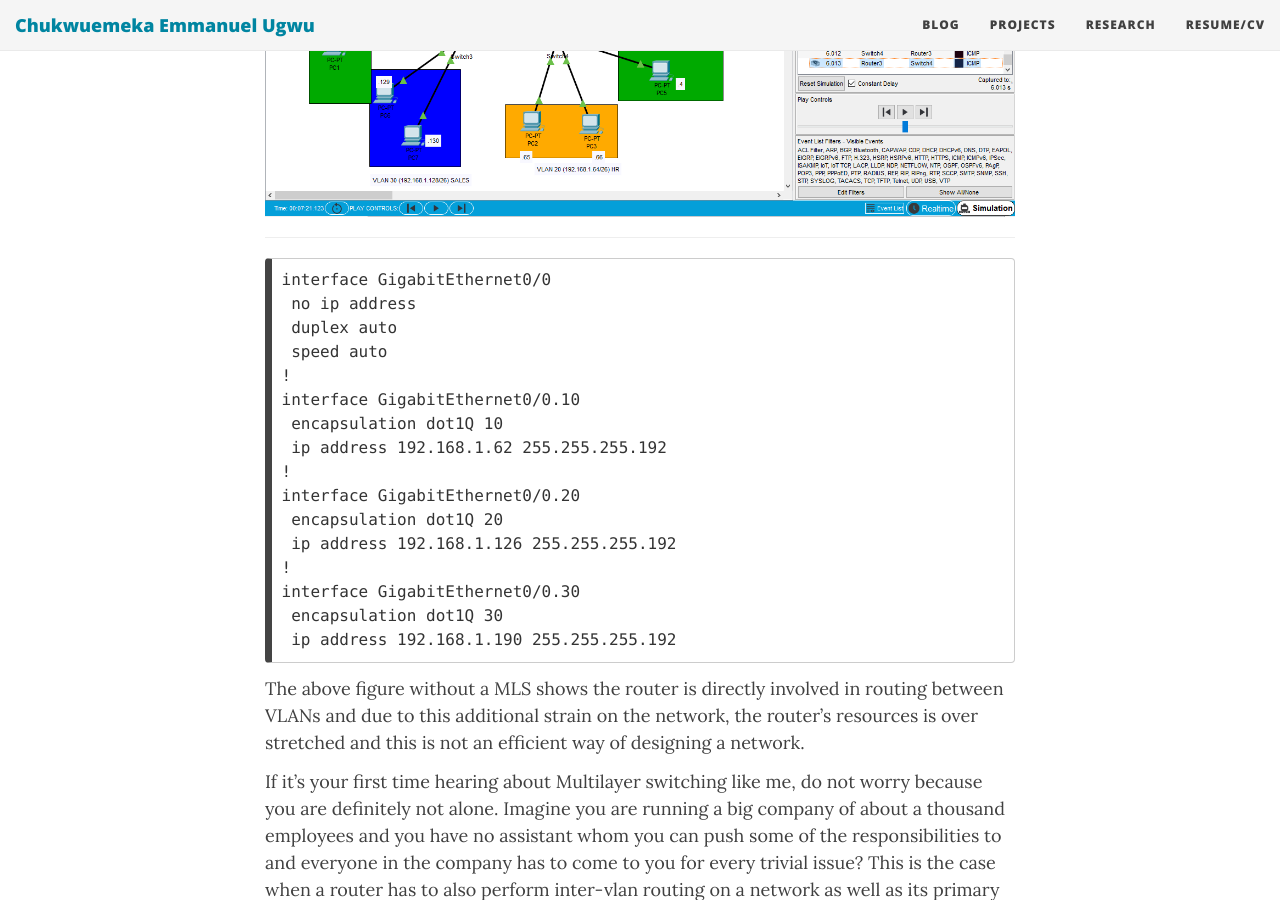
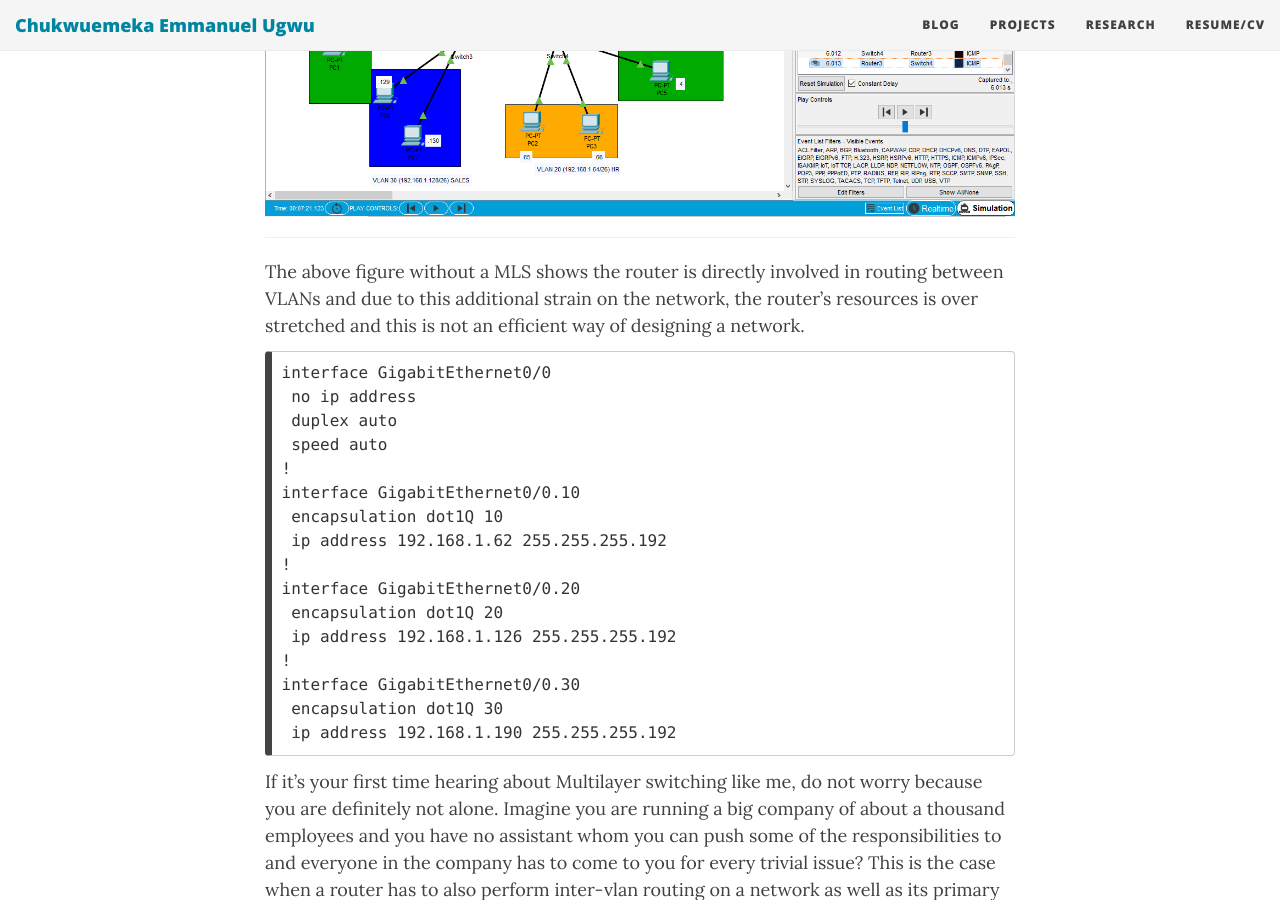
Before and after one commit to coolmechel/blog, a Jekyll site: the page built from _posts/2022-07-08-smart-network-switch.md, in a window 1280 px wide and 900 px high, scrolled down 605 px. Built offline with Jekyll 4.4.1, drawn with Linux system fonts in a browser that asks for light colours; nearby versions of some CDN libraries; some of the changed lines change nothing that is shown.

Commit message:
Content Editing
Editing

```diff
--- a/_posts/2022-07-08-smart-network-switch.md
+++ b/_posts/2022-07-08-smart-network-switch.md
@@ -13,6 +13,8 @@ From my networking class, Switch was defined primarily as a layer 2 device that
 ![INTER-VLAN ROUTING](../img/inter-vlan-routing.PNG "Router on a Stick Lab setup")
 
 ***
+
+The above figure without a MLS shows the router is directly involved in routing between VLANs and due to this additional strain on the network, the router's resources is over stretched and this is not an efficient way of designing a network.
 
 ~~~
 interface GigabitEthernet0/0
@@ -33,7 +35,6 @@ interface GigabitEthernet0/0.30
  ip address 192.168.1.190 255.255.255.192
  ~~~
 
-The above figure without a MLS shows the router is directly involved in routing between VLANs and due to this additional strain on the network, the router's resources is over stretched and this is not an efficient way of designing a network.
 
 If it's your first time hearing about Multilayer switching like me, do not worry because you are definitely not alone. Imagine you are running a big company of about a thousand employees and you have no assistant whom you can push some of the responsibilities to and everyone in the company has to come to you for every trivial issue? This is the case when a router has to also perform inter-vlan routing on a network as well as its primary task of routing traffic between networks. Basically, a MLS enables hardware-based Layer 3 switching to offload routers from forwarding unicast IP data packets, when you have departmental heads making decisions in those departments and not necessarily involving you in every tiny detail will free up your time and also help you to become more productive. This is exactly the advantage the MLS brings in a network.
 MLS does not come with default configs to route VLAN traffic, this feature has to be enabled and configured by the network administrator to enable this device to function in this capacity and my lab today will be demonstrating the key components to achieve this functionality.
```
